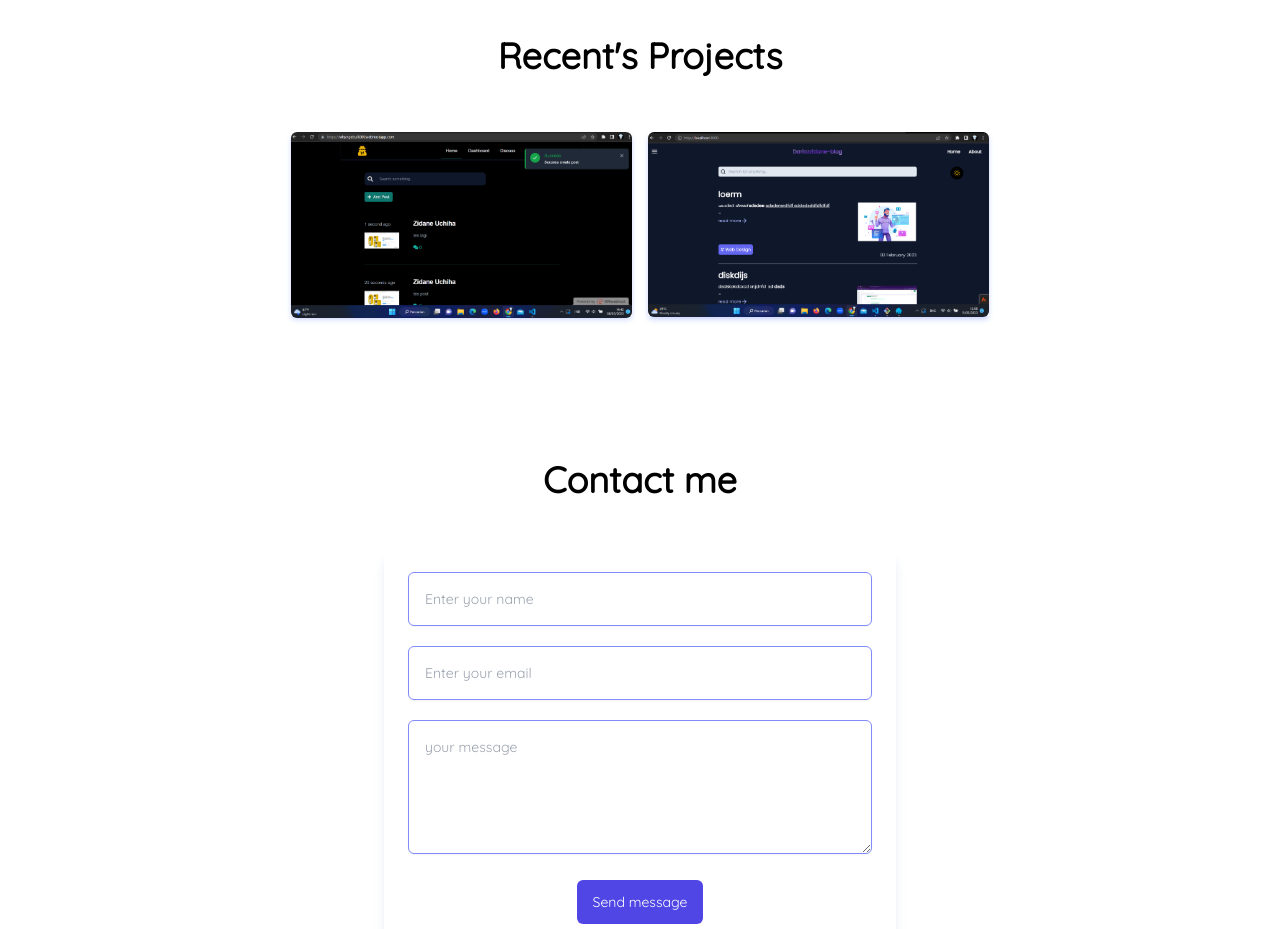
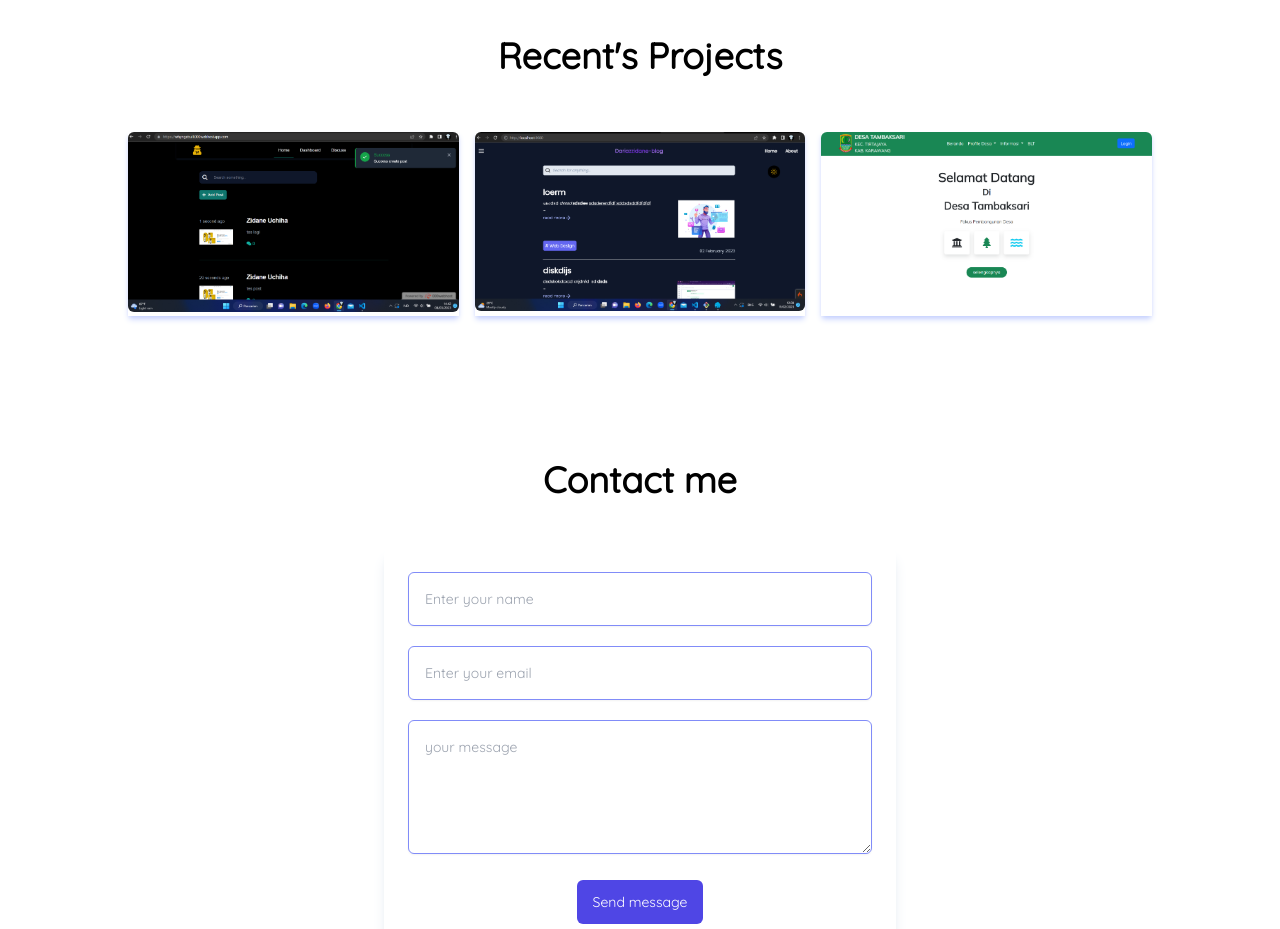
Before and after one commit to muhammaddariazzidane/personal-portfolio, a React (Vite) app: page / in a window 1280 px wide. Shown: the part 1460-2389 px from the top of the page. Built offline with nearby package versions, Linux system fonts and the light colour scheme.

Commit message:
add project

```diff
--- a/src/components/Navbar.jsx
+++ b/src/components/Navbar.jsx
@@ -1,6 +1,11 @@
-import React from "react";
+import React, { useState } from "react";
 
 export default function Navbar() {
+  const [smallMenu, setSmallMenu] = useState(false);
+
+  const handleSmallMenu = () => {
+    setSmallMenu(!smallMenu);
+  };
   return (
     <>
       <header className="p-4 px-10 lg:px-24 shadow">
@@ -31,10 +36,26 @@ export default function Navbar() {
               </a>
             </li>
           </ul>
-          <button className="flex justify-end  items-center lg:hidden">
+          <button className="flex justify-end  items-center lg:hidden relative" onClick={handleSmallMenu}>
             <svg xmlns="http://www.w3.org/2000/svg" fill="none" viewBox="0 0 24 24" stroke="currentColor" className="w-6 h-6">
               <path strokeLinecap="round" strokeLinejoin="round" strokeWidth="2" d="M4 6h16M4 12h16M4 18h16"></path>
             </svg>
+            <div className={`absolute top-10 shadow-md rounded-tl-lg rounded-bl-lg rounded-br-lg w-36 bg-white ${smallMenu ? "scale-100 transition-all duration-500" : "scale-0 origin-top-right rotate-90 transition-all duration-500"}`}>
+              <ul className="flex flex-col space-y-2 items-center p-3">
+                <li className="hover:text-white transition-all duration-300 rounded-md hover:shadow hover:bg-indigo-500 px-4 py-1">
+                  <a href="#">Home</a>
+                </li>
+                <li className="hover:text-white transition-all duration-300 rounded-md hover:shadow hover:bg-indigo-500 px-4 py-1">
+                  <a href="#">Skills</a>
+                </li>
+                <li className="hover:text-white transition-all duration-300 rounded-md hover:shadow hover:bg-indigo-500 px-4 py-1">
+                  <a href="#">Projects</a>
+                </li>
+                <li className="hover:text-white transition-all duration-300 rounded-md hover:shadow hover:bg-indigo-500 px-4 py-1">
+                  <a href="#">Contact</a>
+                </li>
+              </ul>
+            </div>
           </button>
         </div>
       </header>
--- a/src/components/Projects.jsx
+++ b/src/components/Projects.jsx
@@ -23,8 +23,6 @@ export default function Projects() {
       closeModal();
     }
   }
-
-  console.log(projects);
 
   return (
     <div className="py-16">
--- a/src/data/project.json
+++ b/src/data/project.json
@@ -16,5 +16,14 @@
     "link": "https://muhammaddariazzidane-blog.000webhostapp.com/",
     "repo": "",
     "tech": ["/codeigniter_logo_icon_145394.svg", "/mysql.svg", "/tailwindcss_logo_icon_167923.svg"]
+  },
+  {
+    "id": 3,
+    "title": "Village Profile Website and Direct Cash Assistance Data Management in Tambaksari Village",
+    "description": "The Profile Website of Tambaksari Village serves as an informative platform that showcases the rich history, cultural heritage, and ongoing development initiatives of the village. In addition, Tambaksari Village actively manages the Direct Cash Assistance (BLT) program, a government initiative that provides financial support to eligible individuals and families. With a systematic data management system in place, the village administration ensures accurate beneficiary registration, verification processes, and efficient monitoring of the program's effectiveness. By combining the website's informative features and effective data management, Tambaksari Village aims to enhance communication, transparency, and overall welfare for its residents.",
+    "image": "/tambaksari.png",
+    "link": "https://desa-tambaksari.000webhostapp.com/",
+    "repo": "",
+    "tech": ["/codeigniter_logo_icon_145394.svg", "/mysql.svg", "/bootstrap.svg"]
   }
 ]
```
Also changed, not shown: public/tambaksari.png (added).
